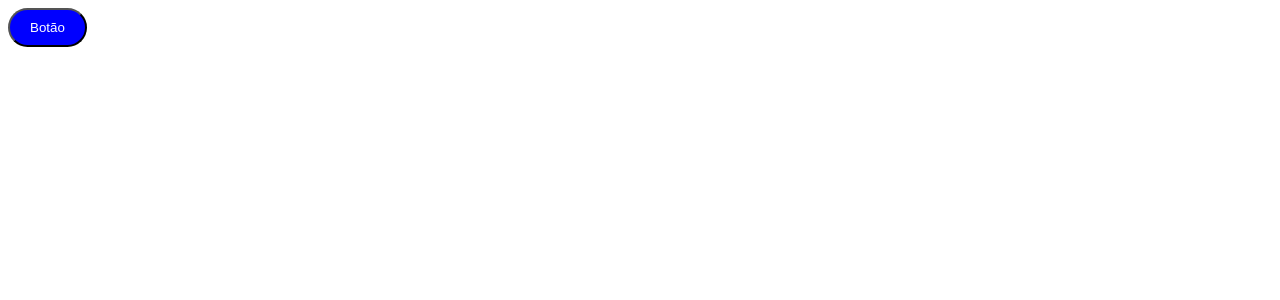
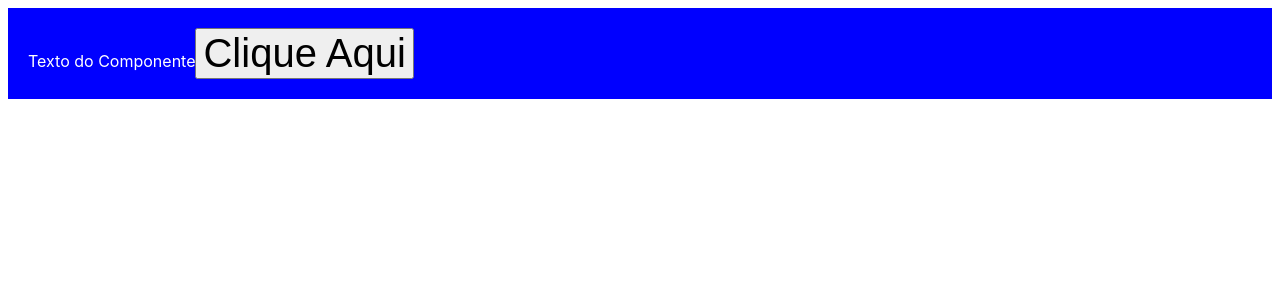
Before and after one commit to Vinicius-dcs/basic-react, a React (Vite) app: page / in a window 1280 px wide. Shown: the top 300 px of the page. Built offline with nearby package versions, Linux system fonts and the light colour scheme.

Commit message:
M3 L6: Create Components With Styled Components

```diff
--- a/package.json
+++ b/package.json
@@ -10,11 +10,13 @@
   },
   "dependencies": {
     "react": "^18.2.0",
-    "react-dom": "^18.2.0"
+    "react-dom": "^18.2.0",
+    "styled-components": "^5.3.5"
   },
   "devDependencies": {
     "@types/react": "^18.0.17",
     "@types/react-dom": "^18.0.6",
+    "@types/styled-components": "^5.1.26",
     "@vitejs/plugin-react": "^2.1.0",
     "typescript": "^4.6.4",
     "vite": "^3.1.0"
--- a/src/App.tsx
+++ b/src/App.tsx
@@ -1,13 +1,14 @@
-import { useState } from 'react';
-import { Button } from './components/Button';
+import { Container } from './components/Container'
+import { Button } from './components/Button'
 
 function App() {
 
-	const [padding, setPadding] = useState(0);
-
 	return (
 		<div>
-			<Button/>
+			<Container>
+				Texto do Componente
+				<Button> Clique Aqui </Button>
+			</Container>
 		</div>
 	);
 
--- /dev/null
+++ b/src/components/Button.ts
@@ -0,0 +1,5 @@
+import styled from 'styled-components';
+
+export const Button = styled.button`
+    font-size: 40px;
+`;
--- a/src/components/Button/index.tsx
+++ /dev/null
@@ -1,9 +0,0 @@
-import styles from './styles.module.css';
-
-/* Utilizando o CSS MOdules, o nome dos atributos CSS é modificado passando IDs na frente, ajuda a não criar conflitos de css, é mais vantajoso */
-
-export const Button = () => {
-    return (
-        <button className={styles.button}>Botão</button>
-    )
-}
--- a/src/components/Button/styles.module.css
+++ /dev/null
@@ -1,7 +0,0 @@
-.button {
-    background-color: blue;
-    color: #FFF;
-    border: 2px soplid #000;
-    padding: 10px 20px;
-    border-radius: 20px;
-}
--- /dev/null
+++ b/src/components/Container.ts
@@ -0,0 +1,7 @@
+import styled from 'styled-components';
+
+export const Container = styled.div`
+    background-color: blue;
+    color: white;
+    padding: 20px;
+`;
```
Also changed, not shown: 1 other file (tests, documents, lock files or other folders).
